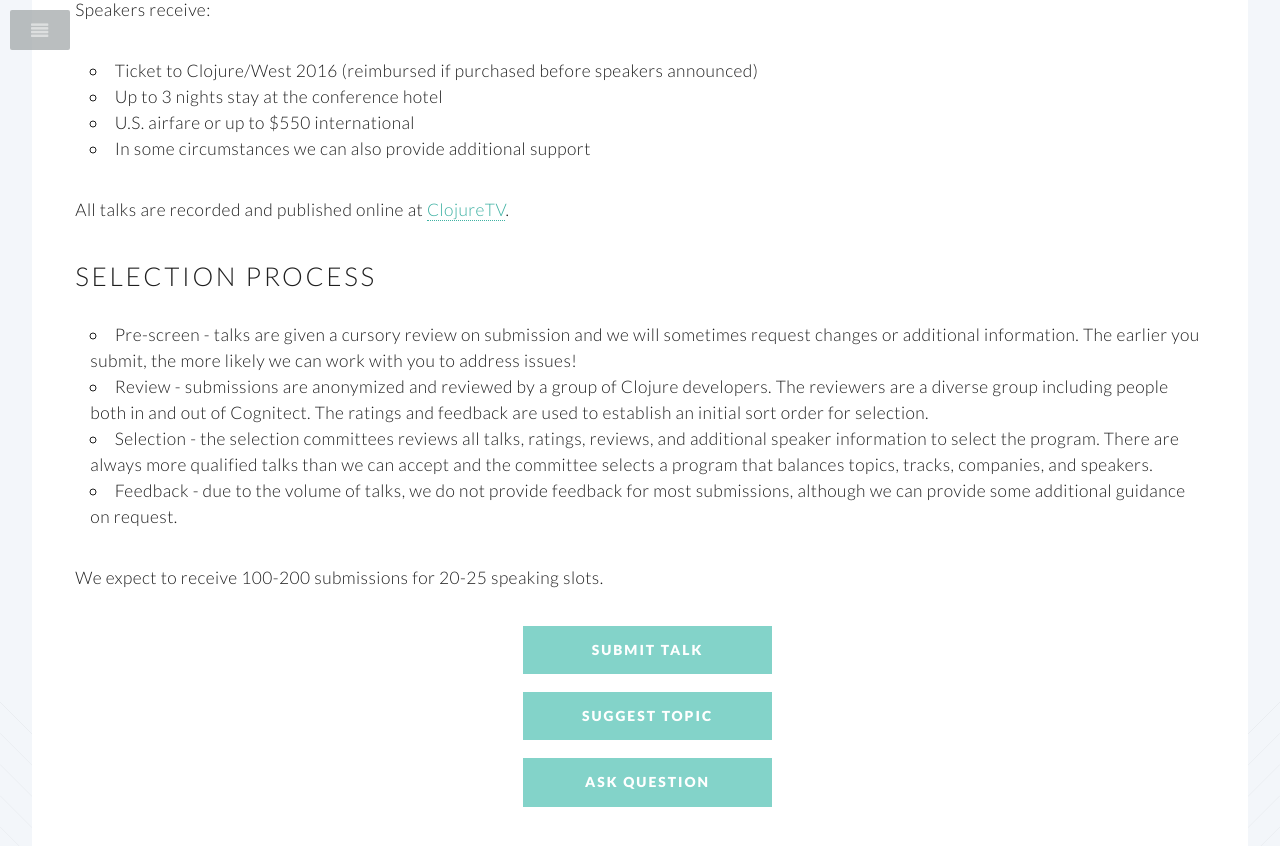
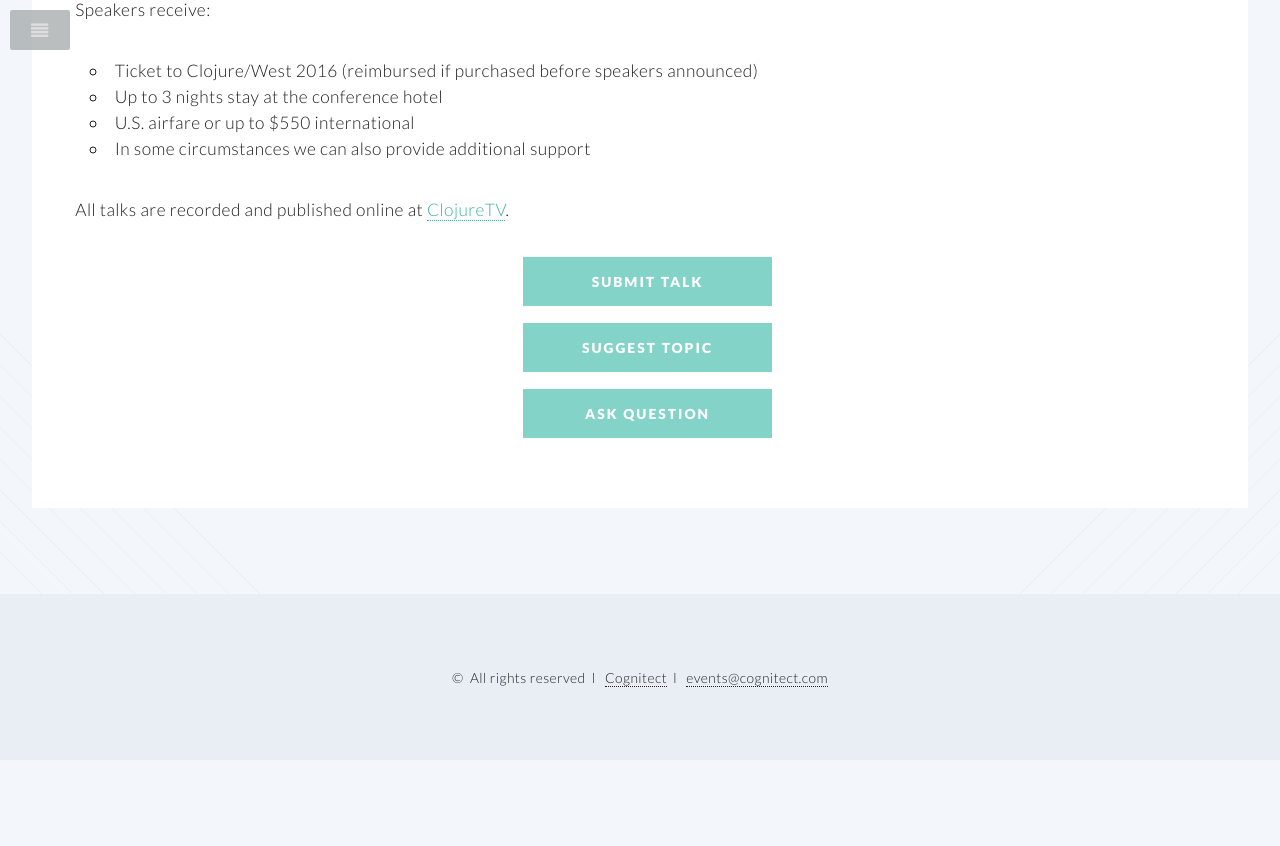
Before and after one commit to clojurewest/clojurewest.github.io, a Jekyll site: the page built from cfp.html, in a window 1280 px wide and 900 px high, scrolled down 1670 px. Shown: the top 846 px of the window. Built offline with Jekyll 4.4.1, drawn with Linux system fonts in a browser that asks for light colours; after the commit the page ends 2430 px from its top, so only the background shows below that.

Commit message:
update cfp

```diff
--- a/cfp.html
+++ b/cfp.html
@@ -72,17 +72,6 @@
 
       <p>All talks are recorded and published online at <a href="http://youtube.com/ClojureTV">ClojureTV</a>.</p>
 
-      <h2>Selection Process</h2>
-
-      <ul>
-	      <li>Pre-screen - talks are given a cursory review on submission and we will sometimes request changes or additional information. The earlier you submit, the more likely we can work with you to address issues!</li>
-	      <li>Review - submissions are anonymized and reviewed by a group of Clojure developers. The reviewers are a diverse group including people both in and out of Cognitect. The ratings and feedback are used to establish an initial sort order for selection.</li>
-	      <li>Selection - the selection committees reviews all talks, ratings, reviews, and additional speaker information to select the program. There are always more qualified talks than we can accept and the committee selects a program that balances topics, tracks, companies, and speakers.</li>
-	      <li>Feedback - due to the volume of talks, we do not provide feedback for most submissions, although we can provide some additional guidance on request.</li>
-      </ul>
-
-      <p>We expect to receive 100-200 submissions for 20-25 speaking slots.</p>
-
       <center>
         <ul class="buttons">
           <li><a href="https://cognitect.wufoo.com/forms/clojurewest-2016-call-for-presentations/" class="button special">submit talk</a></li>
```
